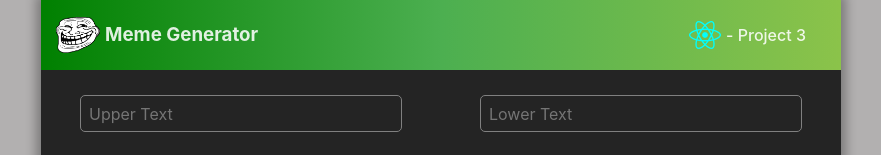
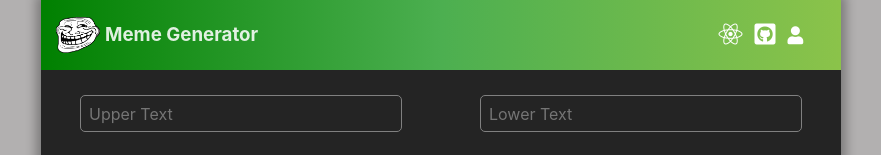
Before and after one commit to AeGON83/meme-generator-app, a React (Vite) app: page / in a window 1280 px wide. Shown: the top 155 px of the page, without its empty margins (199-1080 px from the left). Built offline with nearby package versions, Linux system fonts and the light colour scheme.

Commit message:
added repo links

```diff
--- a/src/App.css
+++ b/src/App.css
@@ -43,18 +43,41 @@
 .header-bar p {
   display: flex;
   align-items: center;
+  align-content: space-around;
+  width: 100px;
   margin-left: auto;
   padding: 15px;
   font-weight: 500;
   position: relative;
-  left: -20px;
+  left: -1.7%;
 }
 
-.fa-react {
-  color: cyan;
-  margin: 5px;
-  font-size: xx-large;
+
+.header-bar p a {
+  color: white;
+  margin: 6px;
+  font-size: x-large;
+  transition: 0.2s ease-in-out;
 }
+
+.header-bar p a:hover {
+  color: palegoldenrod;
+  scale: 1.2;
+}
+
+.header-bar p a:nth-child(3) {
+  font-size: large;
+}
+
+/* .fa-react {
+  font-size: x-large;
+  transition: 0.2s ease-in-out;
+}
+
+.fa-react:hover {
+  color: palegoldenrod;
+  scale: 1.2;
+} */
 
 .input-form {
   position: relative;
--- a/src/components/Generator.jsx
+++ b/src/components/Generator.jsx
@@ -48,7 +48,7 @@ export default function Generator({ data }) {
             <div className="header-bar">
                 <div></div>
                 <h3>Meme Generator</h3>
-                <p><i class="fab fa-react"></i> - Project 3</p>
+                <p><a target="_blank" href="https://reactjs.org/"><i class="fab fa-react"></i></a><a target="_blank" href="https://github.com/AeGON83/meme-generator-app"><i class="fab fa-github-square"></i></a><a target="_blank" href="https://aegon83.github.io/RajanMakwana/"><i class="fas fa-user"></i></a></p>
             </div>
             <div className="input-form">
                 <div className="inputs">
```
